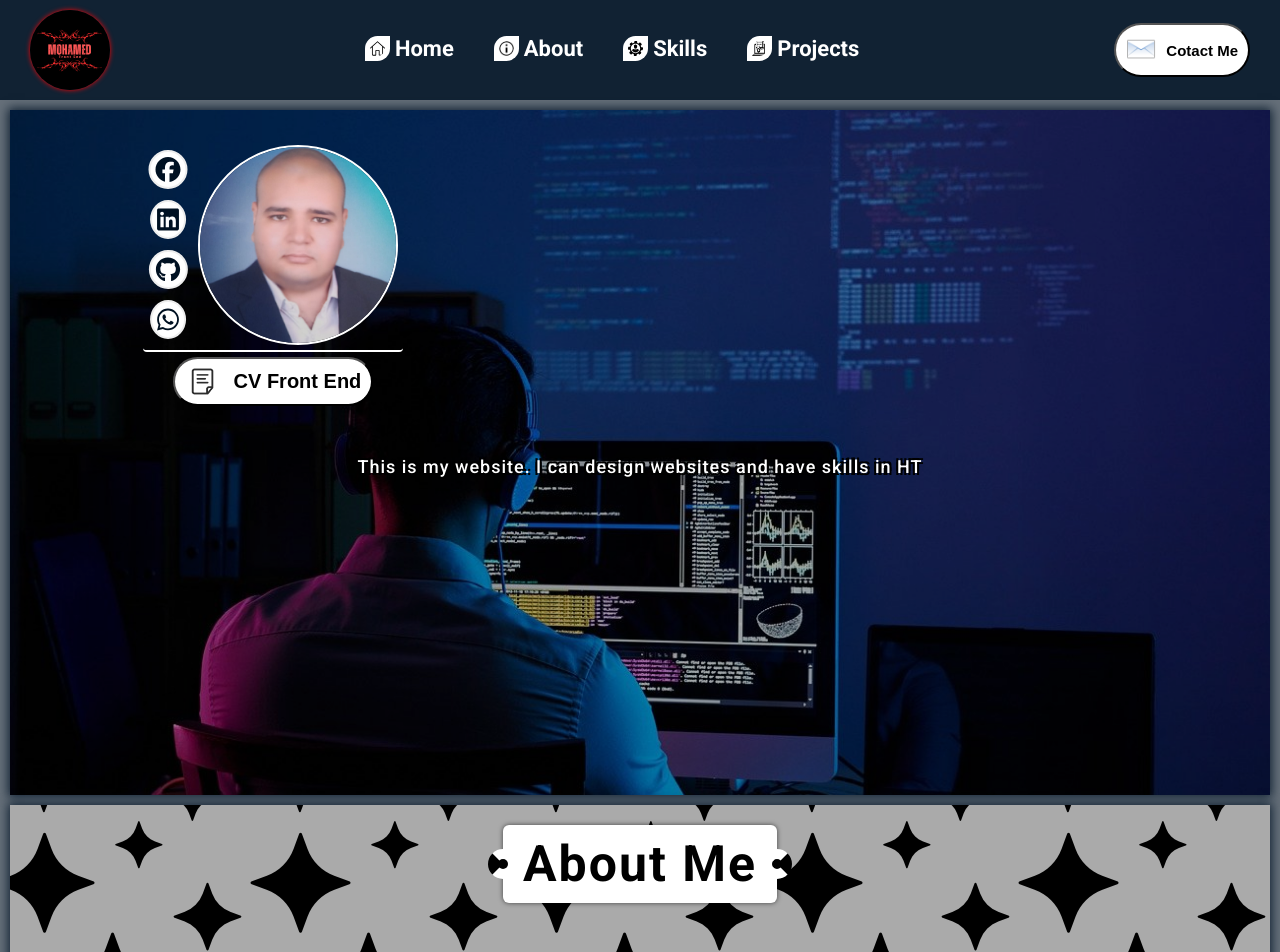
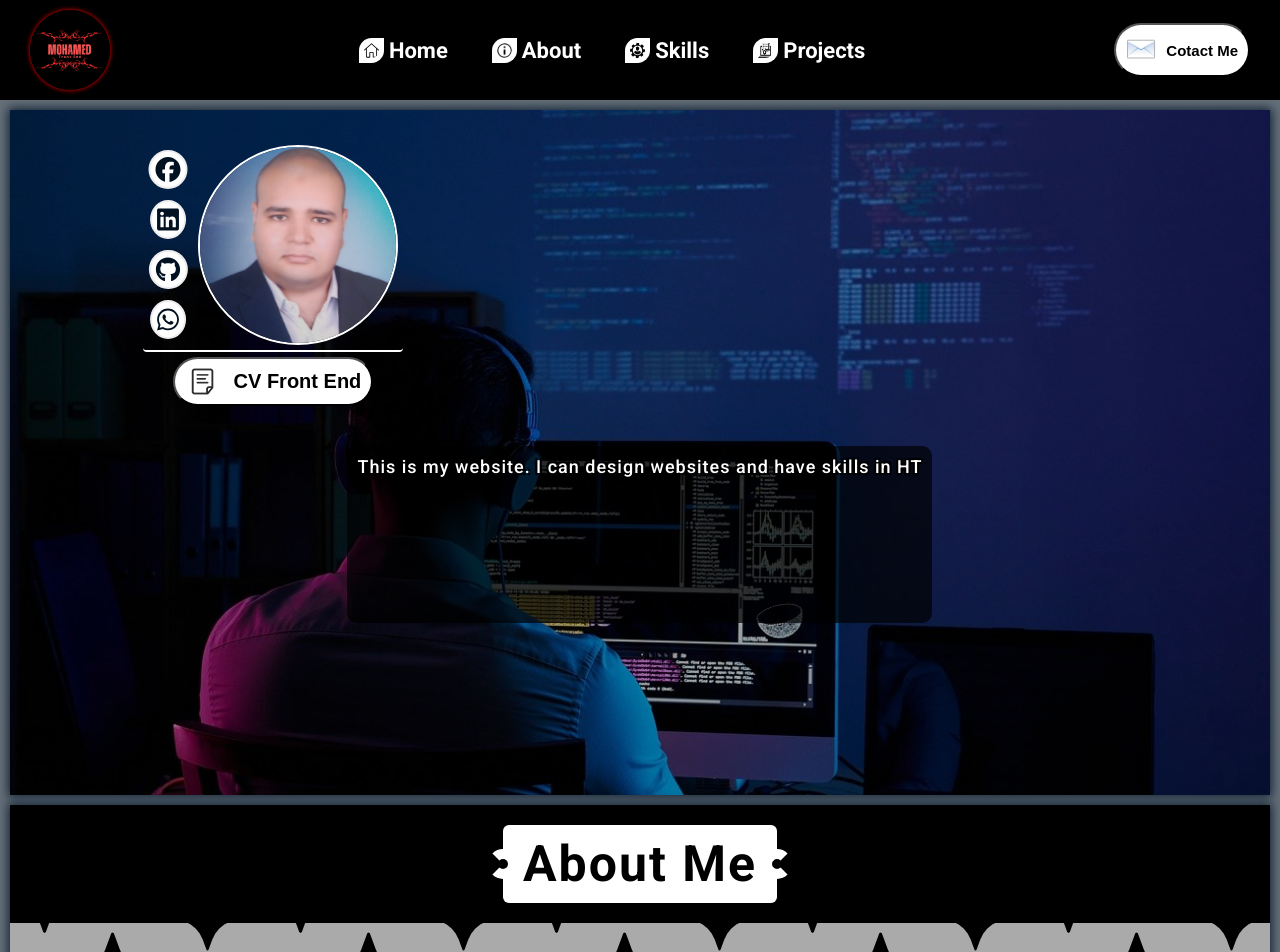
Before and after one commit to 3fhs/profile, a React (Create React App) app: page / in a window 1280 px wide. Shown: the top 952 px of the page. Built offline with nearby package versions, Linux system fonts and the light colour scheme; a web font is replaced by a local one.

Commit message:
change every thing

```diff
--- a/src/allstyle.css
+++ b/src/allstyle.css
@@ -80,18 +80,20 @@
     background-color: #0005;
     z-index: 1;
   }
-  .back-skills {
-    background-image: url("./image/back-skills.png");
-    background-position: center;
-    background-size: cover;
-  }
-  .back-project {
-    background-image: url("./image/back-project.png");
-    background-position: center;
-    background-size: cover;
-  }
   .back-contact {
     background-image: url("./image/back-countact.jpg");
     background-position: center;
     background-size: cover;
   }
+
+  ::-webkit-scrollbar {
+    width: 12px;
+    height: 12px;
+  }
+  ::-webkit-scrollbar-track {
+    background-color: #f1f1f1;
+    border-radius: 0px;
+  }
+  ::-webkit-scrollbar-thumb {
+    background-color: #888;
+  }
--- a/src/componants/Navbar/NavBar.css
+++ b/src/componants/Navbar/NavBar.css
@@ -5,7 +5,7 @@
   height: 100px;
   width: 100%;
   padding: 10px 30px;
-  background: #123;
+  background: #000;
 }
 .logo {
   border-radius: 50%;
@@ -28,7 +28,7 @@
   font-size: 22px;
   transition: 0.3s;
   color: white;
-  border-bottom: 3px solid transparent;
+  border: 2px solid transparent;
   font-weight: bold;
   text-shadow:
   1px 1px 0 transparent,  /* تحديد حدود يمين وأسفل */
@@ -39,11 +39,14 @@
   display: flex;
   align-items: start;
   gap: 5px;
+  border-radius: 25px;
 }
+.menu.active,
 .menu:hover {
   color: #111;
   font-weight: bold;
-  border-bottom: 3px solid #435b9f;
+  filter: brightness(0.7);
+  border: 2px solid #fff;
   text-shadow:
   1px 1px 0 #fff,  /* تحديد حدود يمين وأسفل */
   -1px 1px 0 #fff, /* تحديد حدود يسار وأسفل */
@@ -73,11 +76,11 @@
   height: 30px;
   width: 30px;
 }
-.active {
+/* .active {
   color: var(--main-color);
   padding-bottom: 0.5rem;
   border-bottom: 3px solid var(--main-color);
-}
+} */
 .bi-list , .bi-x-lg {
   display: none;
 }
--- a/src/componants/contact/Contact.css
+++ b/src/componants/contact/Contact.css
@@ -31,7 +31,7 @@
   height: 50px;
 }
 .input-text:focus {
-  border: 2px solid #435b9f;
+  border: 2px solid #1119;
 }
 .submit {
   background-color: #123;
--- a/src/componants/contact/Contact.jsx
+++ b/src/componants/contact/Contact.jsx
@@ -42,9 +42,9 @@ const Contact = () => {
         <Title title="Contact"/>
         <div className="contact-me" >
           <div className="contact-text">
-            <span><i className="bi bi-asterisk"></i> You can reach out to me by entering your name and email address, </span>
-            <span><i className="bi bi-asterisk"></i> then clicking the 'Send' button. </span>
-            <span><i className="bi bi-asterisk"></i> I will get back to you as soon as possible. </span>
+            <span><i className="bi bi-asterisk"></i>You can reach out to me by entering your name and email address, </span>
+            <span><i className="bi bi-asterisk"></i>Then clicking the 'Send' button. </span>
+            <span><i className="bi bi-asterisk"></i>I will get back to you as soon as possible. </span>
             <div className="best"> Best regards, </div>
             <div className="name"> Mr. Mohamed Abdelghany. </div>
           </div>
--- a/src/componants/footer/Footer.css
+++ b/src/componants/footer/Footer.css
@@ -1,5 +1,5 @@
 footer {
-  background: #123;
+  background: #000;
   width: 100%;
   height: 4rem;
   display: flex;
--- a/src/componants/intro/Intro.css
+++ b/src/componants/intro/Intro.css
@@ -57,6 +57,8 @@
   align-items: start;
   flex-grow: 1;
   max-width: 600px;
+  backdrop-filter: brightness(0.3);
+  border-radius: 10px;
 }
 .info-text p {
   text-align: left;
@@ -103,9 +105,6 @@
   .intro-conainer {
     text-align: center;
   }
-  .info-links, .info-text {
-    width: 100%;
-  }
   .intro-info {
     padding: 0;
     font-size: 2rem;
--- a/src/componants/portofolio/Portofolio.css
+++ b/src/componants/portofolio/Portofolio.css
@@ -22,6 +22,10 @@
   justify-content: center;
   flex-direction: column;
   transition: 0.3s;
+  box-shadow: 0 0 5px 2px #111;
+  padding: 2px;
+  background: #111;
+  border-radius: 10px;
 }
 .project-show .cart:hover {
   filter: grayscale(1);
--- a/src/componants/title-head/title.css
+++ b/src/componants/title-head/title.css
@@ -3,8 +3,9 @@
   display: flex;
   align-items: center;
   flex-direction: column;
-  margin-top: 20px;
-  margin-bottom: 20px;
+  padding-top: 20px;
+  padding-bottom: 20px;
+  background: #000;
 }
 .head-section h2 {
   font-size: 50px;
```
